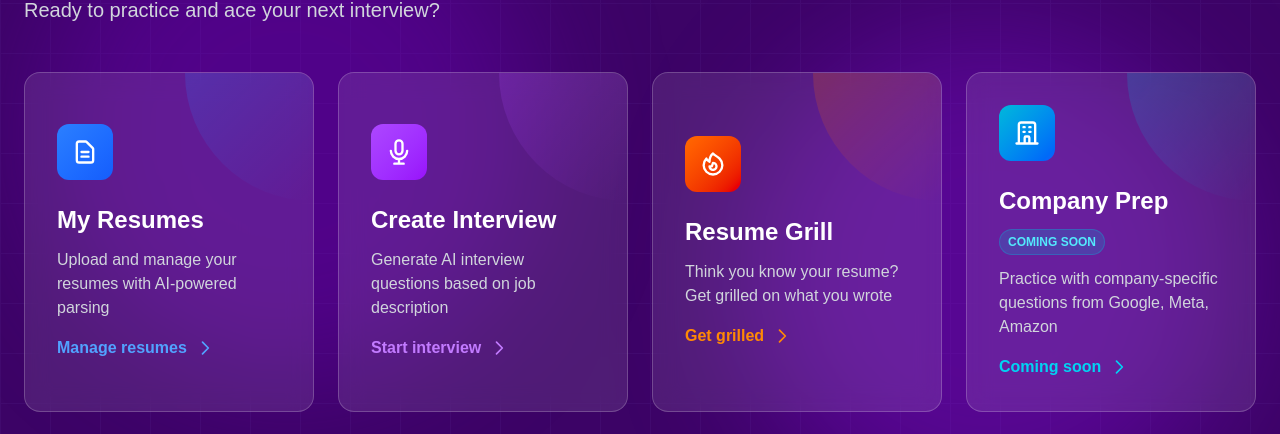
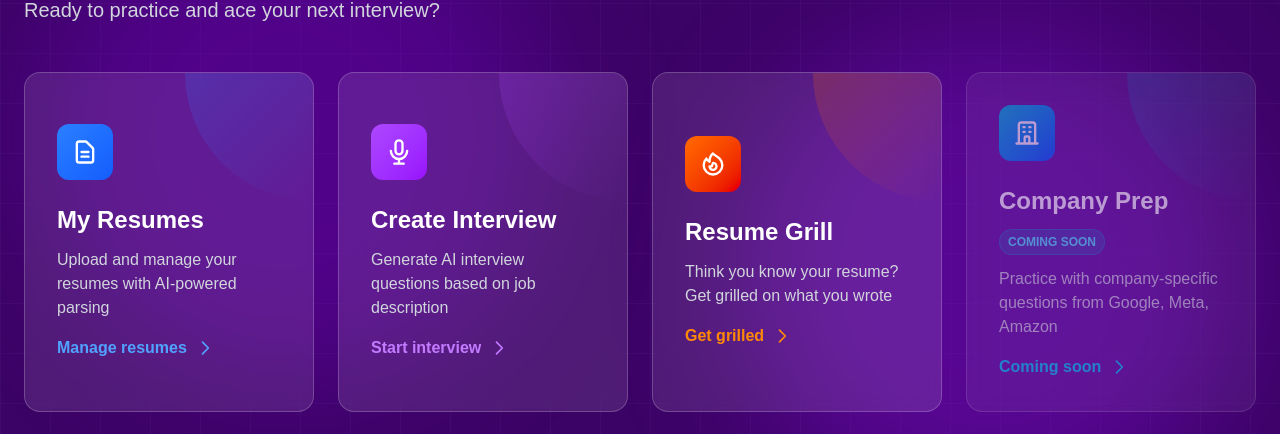
Before and after one commit to tanviriss/MockMate, a Next.js app in the folder frontend/: page /dashboard in a window 1280 px wide. Shown: the part 197-631 px from the top of the page. Built offline with nearby package versions, Linux system fonts and the light colour scheme; no server answers; sample sign-in values are in the browser's storage.

Commit message:
disable company prep card and fix back button navigation

```diff
--- a/frontend/app/dashboard/page.tsx
+++ b/frontend/app/dashboard/page.tsx
@@ -176,9 +176,8 @@ export default function DashboardPage() {
           </button>
 
           {/* Company-Specific Prep Card */}
-          <button
-            onClick={() => router.push('/interviews/company-prep')}
-            className="group relative overflow-hidden bg-white/10 backdrop-blur-md border border-white/20 rounded-2xl p-8 hover:bg-white/15 transition-all hover:scale-105 transform text-left"
+          <div
+            className="group relative overflow-hidden bg-white/10 backdrop-blur-md border border-white/20 rounded-2xl p-8 text-left opacity-60 cursor-not-allowed"
           >
             <div className="absolute top-0 right-0 w-32 h-32 bg-gradient-to-br from-cyan-500/20 to-transparent rounded-bl-full"></div>
             <div className="relative">
@@ -194,14 +193,14 @@ export default function DashboardPage() {
               <p className="text-gray-300 mb-4">
                 Practice with company-specific questions from Google, Meta, Amazon
               </p>
-              <div className="flex items-center text-cyan-400 font-semibold group-hover:translate-x-2 transition-transform">
+              <div className="flex items-center text-cyan-400 font-semibold">
                 Coming soon
                 <svg className="w-5 h-5 ml-2" fill="none" stroke="currentColor" viewBox="0 0 24 24">
                   <path strokeLinecap="round" strokeLinejoin="round" strokeWidth={2} d="M9 5l7 7-7 7" />
                 </svg>
               </div>
             </div>
-          </button>
+          </div>
 
           {/* My Interviews Card */}
           <button
--- a/frontend/app/interviews/company-prep/page.tsx
+++ b/frontend/app/interviews/company-prep/page.tsx
@@ -129,13 +129,13 @@ export default function CompanyPrepPage() {
               <Logo />
             </button>
             <button
-              onClick={() => router.push('/interviews/new')}
+              onClick={() => router.push('/dashboard')}
               className="text-gray-300 hover:text-white transition flex items-center gap-2"
             >
               <svg className="w-5 h-5" fill="none" stroke="currentColor" viewBox="0 0 24 24">
                 <path strokeLinecap="round" strokeLinejoin="round" strokeWidth={2} d="M10 19l-7-7m0 0l7-7m-7 7h18" />
               </svg>
-              Back to Interview Options
+              Back to Dashboard
             </button>
           </div>
         </div>
```
